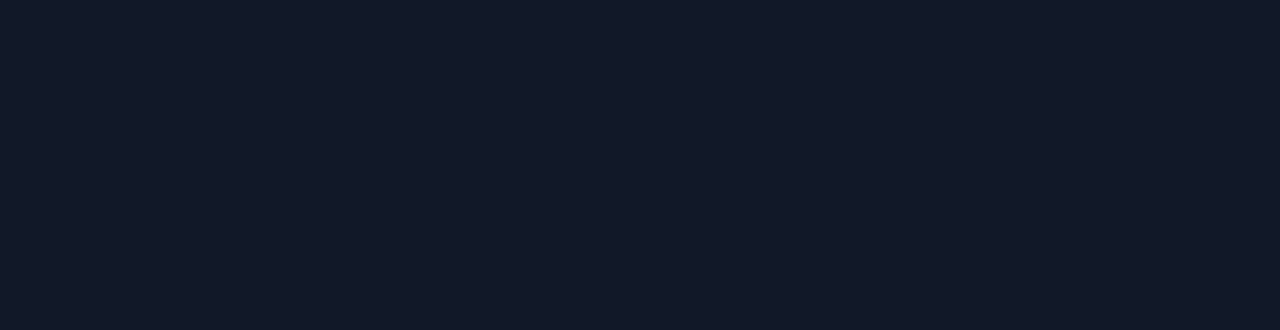
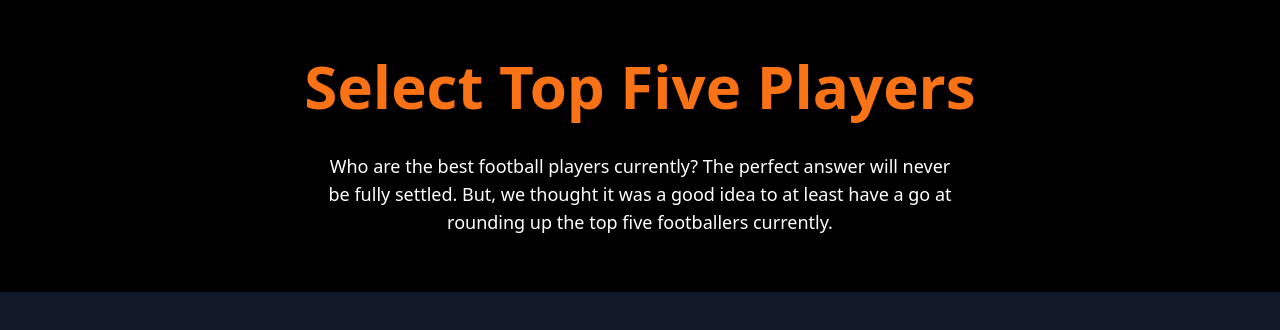
Before and after one commit to DevMazed04/select-top-five-players, a plain HTML site: page index.html in a window 1280 px wide. Drawn offline with nearby package versions, Linux system fonts and the light colour scheme.

Commit message:
header added

```diff
--- a/index.html
+++ b/index.html
@@ -5,7 +5,7 @@
     <meta charset="UTF-8" />
     <meta http-equiv="X-UA-Compatible" content="IE=edge" />
     <meta name="viewport" content="width=device-width, initial-scale=1.0" />
-    <title>top five footballers</title>
+    <title>Select Top Five Players</title>
 
     <script src="https://cdn.tailwindcss.com"></script>
     <script>
@@ -22,6 +22,19 @@
 </head>
 
 <body class="bg-gray-900">
+    <header class="mx-auto">
+        <div class="bg-black text-orange-500 pt-8 pb-14">
+            <h1 class="text-6xl font-bold text-center mt-6">
+                Select Top Five Players
+            </h1>
+            <p class="text-white text-lg text-center mt-9 w-6/12 mx-auto">
+                Who are the best football players currently? The perfect answer will
+                never be fully settled. But, we thought it was a good idea to at least
+                have a go at rounding up the top five footballers currently.
+            </p>
+        </div>
+    </header>
+
     <script src="js/interaction.js"></script>
 </body>
 
```
